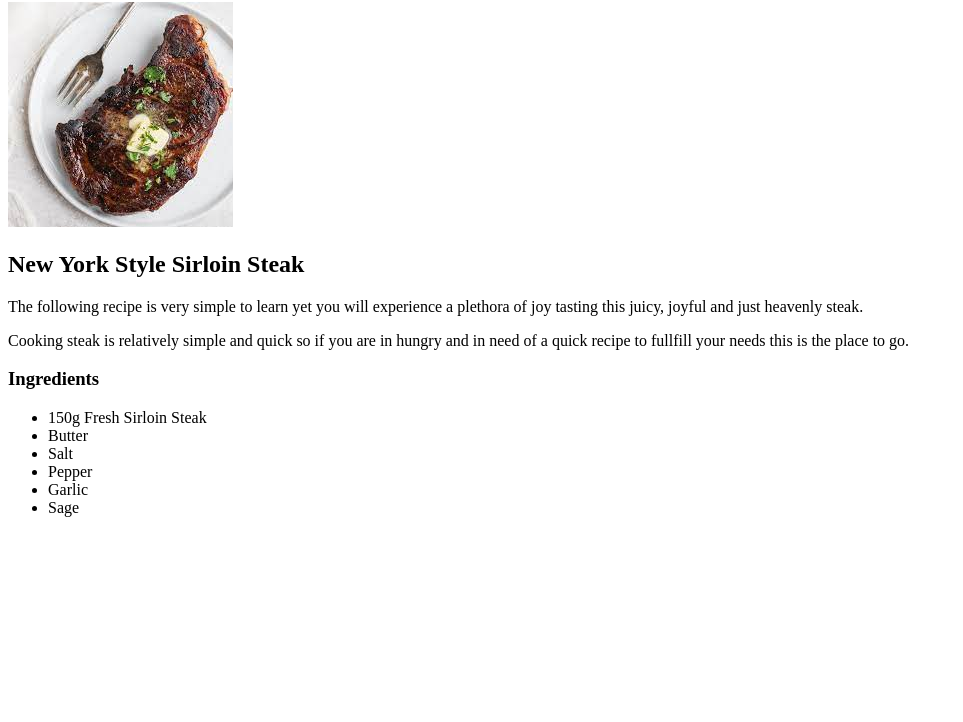
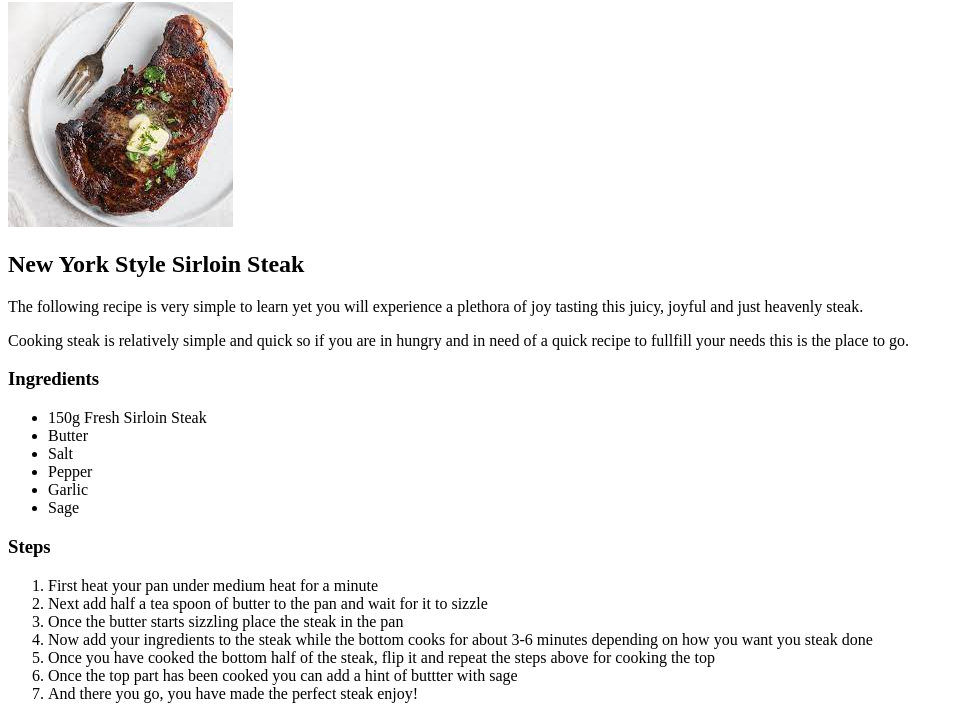
Before and after one commit to nf4f21/odin-recipes, a plain HTML site: page recipes/steak.html in a window 1280 px wide. Shown: the part 78-800 px from the top of the page, without its empty margins (0-963 px from the left). Drawn offline with Linux system fonts and the light colour scheme.

Commit message:
Add ordered list of steps

```diff
--- a/recipes/steak.html
+++ b/recipes/steak.html
@@ -25,5 +25,19 @@
             <li>Garlic</li>
             <li>Sage</li>
         </ul>
+
+        <h3>Steps</h3>
+        <ol>
+            <li>First heat your pan under medium heat for a minute</li>
+            <li>Next add half a tea spoon of butter to the pan and wait for it to sizzle</li>
+            <li>Once the butter starts sizzling place the steak in the pan</li>
+            <li>Now add your ingredients to the steak while the bottom cooks for about 3-6 minutes
+            depending on how you want you steak done</li>
+            <li>Once you have cooked the bottom half of the steak, flip it and repeat the steps above for cooking the top</li>
+            <li>Once the top part has been cooked you can add a hint of buttter with sage</li>
+            <li>And there you go, you have made the perfect steak enjoy!</li>
+        </ol>
+
+
     </body>
 </html>
```
